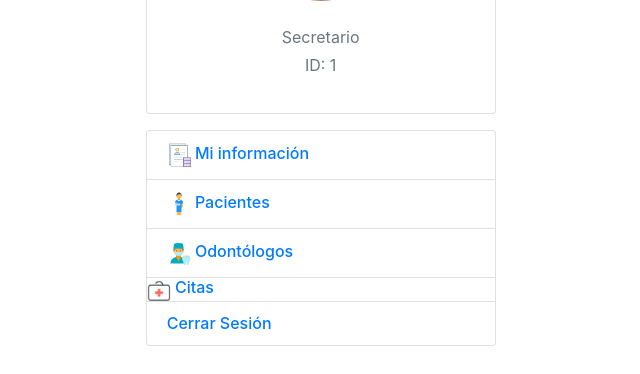
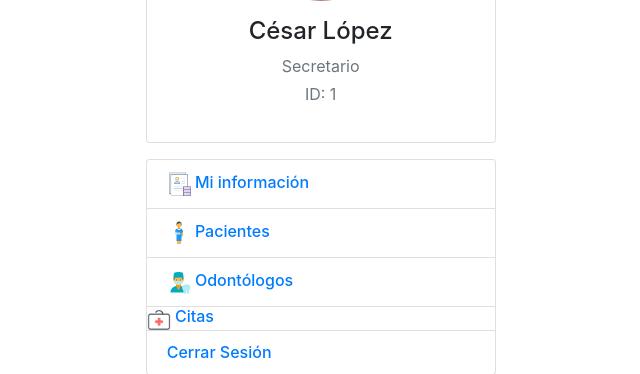
Before and after one commit to cesarlopezt/dental-clinic-appointments, a Django app: page /appointments/ in a window 1280 px wide. Shown: the part 194-568 px from the top of the page, without its empty margins (95-735 px from the left). Run offline with Django 3.2, Linux system fonts and the light colour scheme; the visitor is signed in with stand-in values (Sample User, id 1); data that the repository does not hold is empty; some libraries are stand-ins or nearby versions.

Commit message:
nombre cambiado

```diff
--- a/appointments/templates/base.html
+++ b/appointments/templates/base.html
@@ -18,7 +18,7 @@
                     <div class="d-flex flex-column align-items-center text-center">
                       <img src="{% static 'img/cesar.png'%}" alt="User" class="rounded-circle" width="150">
                       <div class="mt-3">
-                        <h4>{{user.secretary}}</h4>
+                        <h4>César López</h4>
                         <p class="text-secondary mb-1">Secretario</p>
                         <p class="text-muted font-size-sm">ID: {{user.id}}</p>
                       </div>
```
Also changed, not shown: 1 other file.
